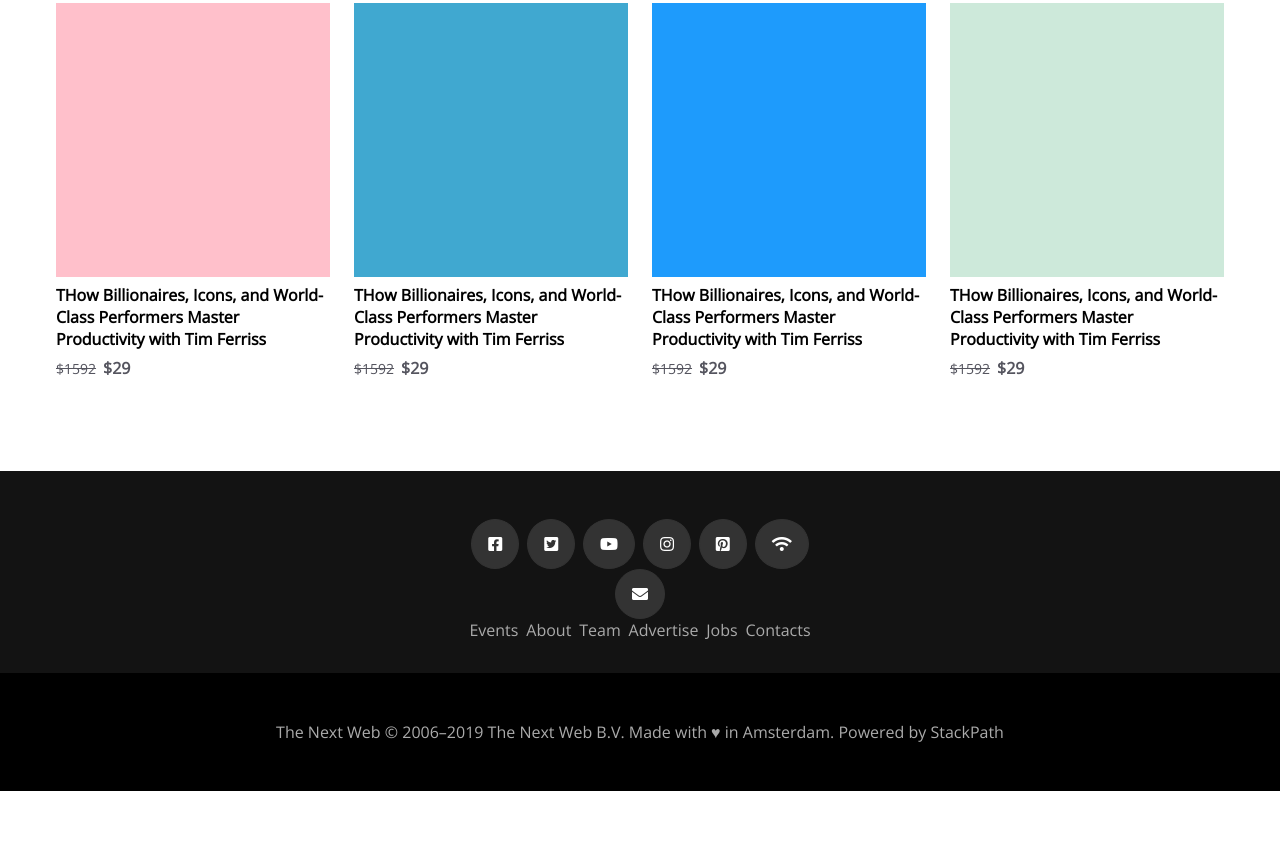
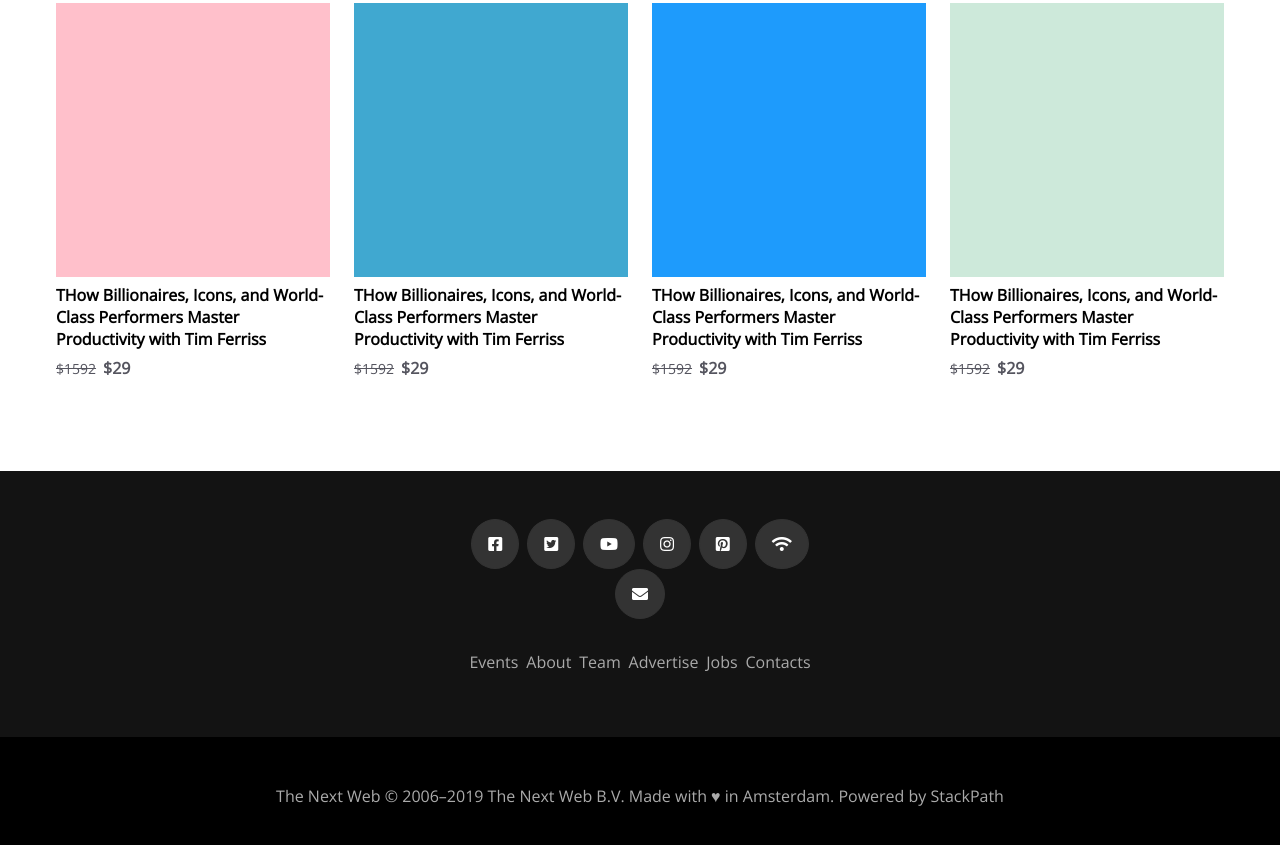
Before and after one commit to tafodinho/CMTimes, a plain HTML site: page index.html in a window 1280 px wide. Shown: the part 3548-4393 px from the top of the page. Before the commit the page ends 4339 px from the top, so only its background shows below. Drawn offline with nearby package versions, Linux system fonts and the light colour scheme.

Commit message:
minor fixes

```diff
--- a/assets/css/style.css
+++ b/assets/css/style.css
@@ -346,6 +346,7 @@
     background: #131313;
 }
 .footer-text-list{
+    margin: 2em 0em;
     color: #aaa;
 }
 
```
